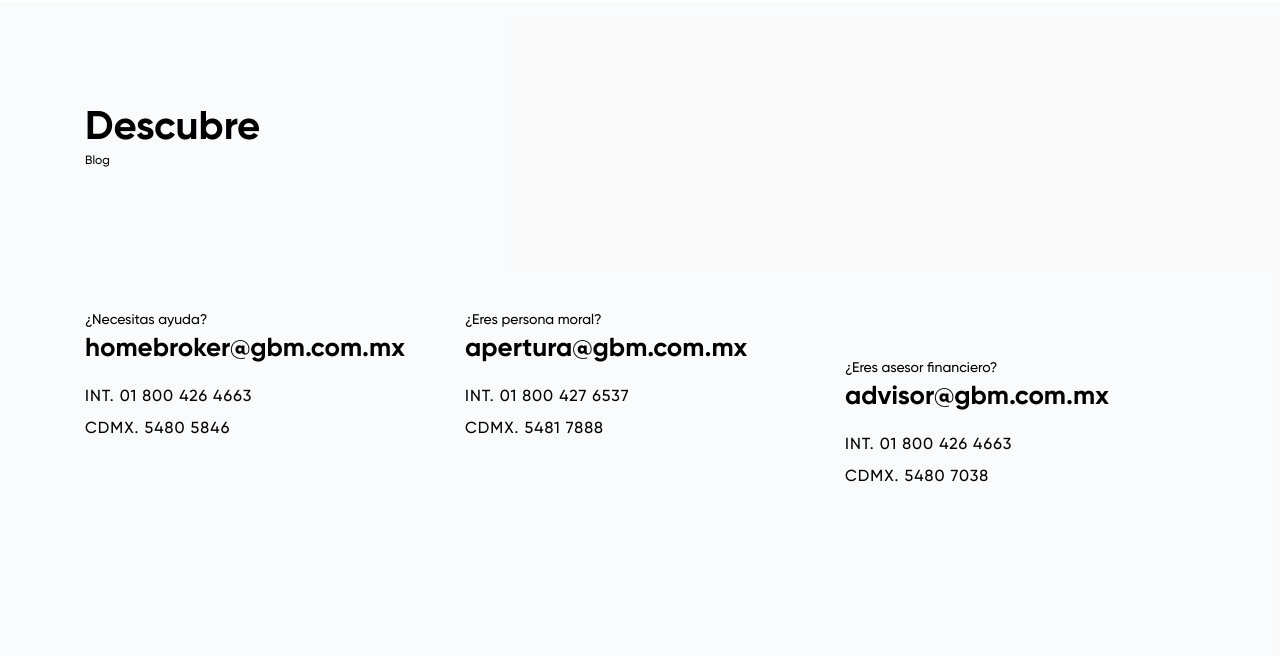
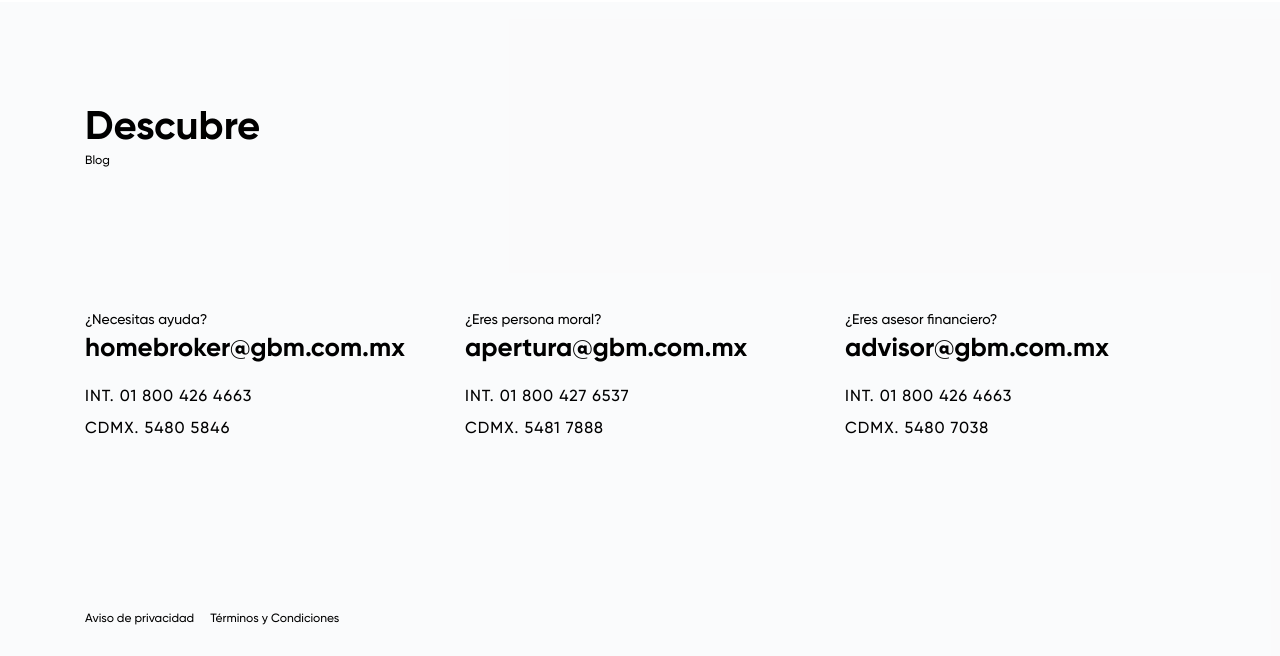
Before and after one commit to alonsoct00/gbm-demo, a plain HTML site: page index.html in a window 1280 px wide. Shown: the part 10142-10798 px from the top of the page. Drawn offline with nearby package versions, Linux system fonts and the light colour scheme.

Commit message:
commit final

```diff
--- a/index.html
+++ b/index.html
@@ -685,7 +685,7 @@ height="0" width="0" style="display:none;visibility:hidden"></iframe></noscript>
                             cdmx. <a href="tel:54817888" class="go-to-link"> 5481 7888</a>
                         </p>
                     </div>
-                    <div class="col-sm-12 col-md-6 col-lg-4 mt-md-5">
+                    <div class="col-sm-12 col-md-6 col-lg-4  mt-xl-0 mt-sm-0 mt-md-5">
                         <h4>¿Eres asesor financiero?</h4>
                         <h2><a href="mailto:advisor@gbm.com.mx" class="go-to-link">advisor@gbm.com.mx</a></h2>
                         <p class="phone">
```
Also changed, not shown: otros/facebook-pixel.png (added), otros/ga-gtm.png (added), otros/gtm.png (added).
